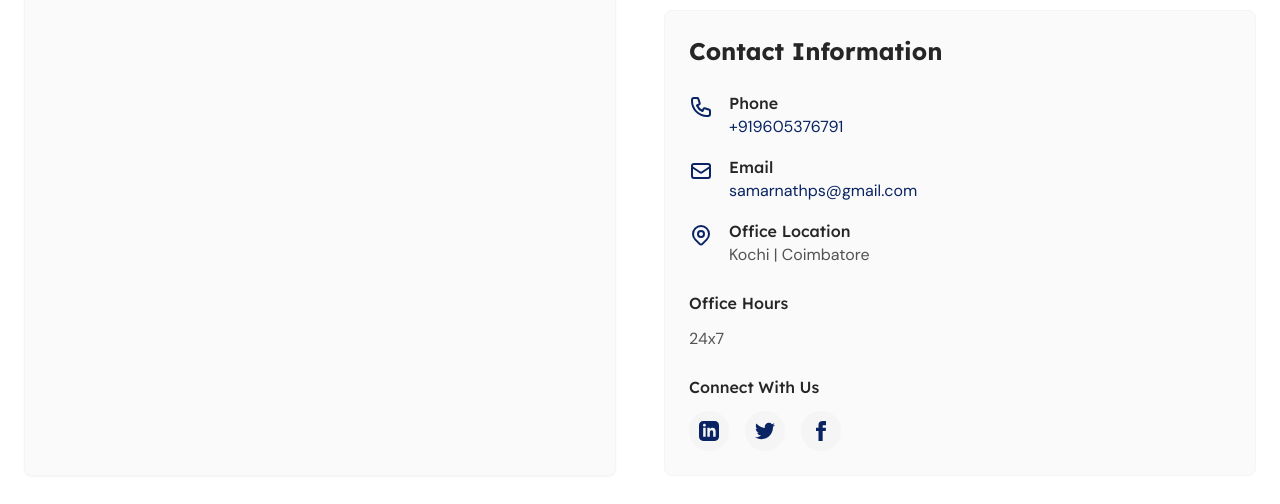
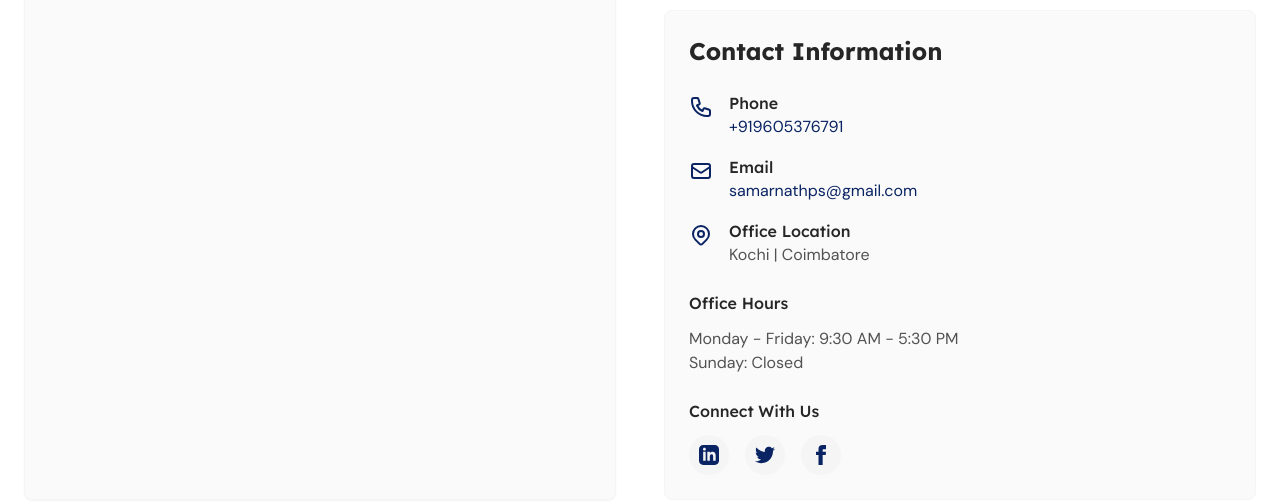
Before and after one commit to sagarps/evaanta, a plain HTML site: page index.html in a window 1280 px wide. Shown: the part 7074-7578 px from the top of the page. Drawn offline with nearby package versions, Linux system fonts and the light colour scheme.

Commit message:
ofc tme change

```diff
--- a/index.html
+++ b/index.html
@@ -1558,8 +1558,8 @@ body, div, p {
 
             <div>
               <h4 class="font-medium text-neutral-800 mb-3">Office Hours</h4>
-              <p class="text-neutral-600">24x7</p>
-              <!-- <p class="text-neutral-600">Monday - Friday: 9:00 AM - 6:00 PM<br>Saturday - Sunday: Closed</p> -->
+              <!-- <p class="text-neutral-600">24x7</p>   -->
+              <p class="text-neutral-600">Monday - Friday: 9:30 AM - 5:30 PM<br>Sunday: Closed</p>
             </div>
 
             <div>
```
